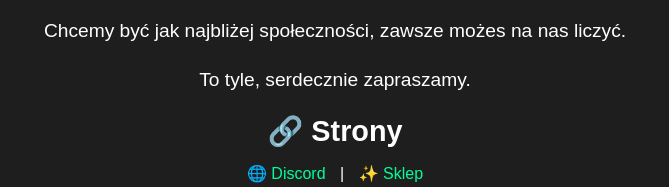
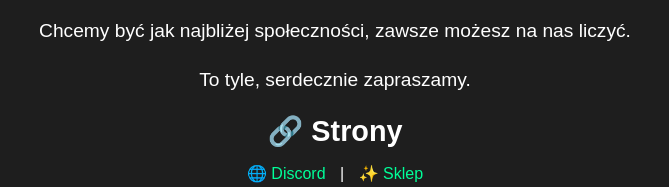
Before and after one commit to hihatson/TotCraft.pl, a plain HTML site: page index.html in a window 1280 px wide. Shown: the part 638-825 px from the top of the page, 305-974 px from the left. Drawn offline with Linux system fonts and the light colour scheme.

Commit message:
Update index.html

```diff
--- a/index.html
+++ b/index.html
@@ -165,7 +165,7 @@
       <p>OneBlock - wyspy, ekoniomia, rozbudowane PvP</p>
       <p>KitPvP - wkrótce</p>
       <p>Cenimy luźną atmosfere, bardzo restrekcyjny i bezpośredni regulamin jeżeli chodzi o agresywność słowną.</p>
-      <p>Chcemy być jak najbliżej społeczności, zawsze możes na nas liczyć.</p>
+      <p>Chcemy być jak najbliżej społeczności, zawsze możesz na nas liczyć.</p>
       <p>To tyle, serdecznie zapraszamy.</p>
       <p>
       <h3>🔗 Strony</h3>
```
